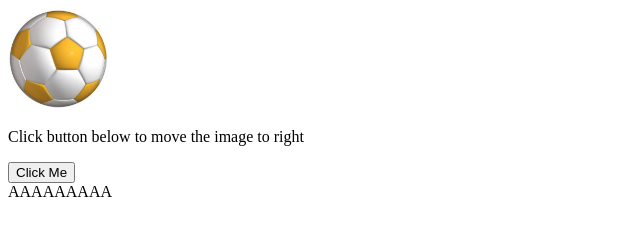
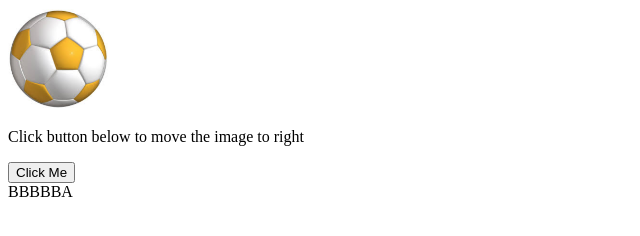
Before and after one commit to tnamqb/BTSUKIENCHUOT, a plain HTML site: page index.html in a window 1280 px wide. Shown: the full height of the page, 0-640 px from the left. Drawn offline with Linux system fonts and the light colour scheme.

Commit message:
update index.html

```diff
--- a/index.html
+++ b/index.html
@@ -12,7 +12,7 @@
         <p>Click button below to move the image to right</p>
         <input type="button" value="Click Me" onclick="moveRight();" />
     </form>
-<div>AAAAAAAAA</div>
+<div>BBBBBA</div>
 <script>
     let imgObj = null;
         imgObj = document.getElementById('fooball');
```
